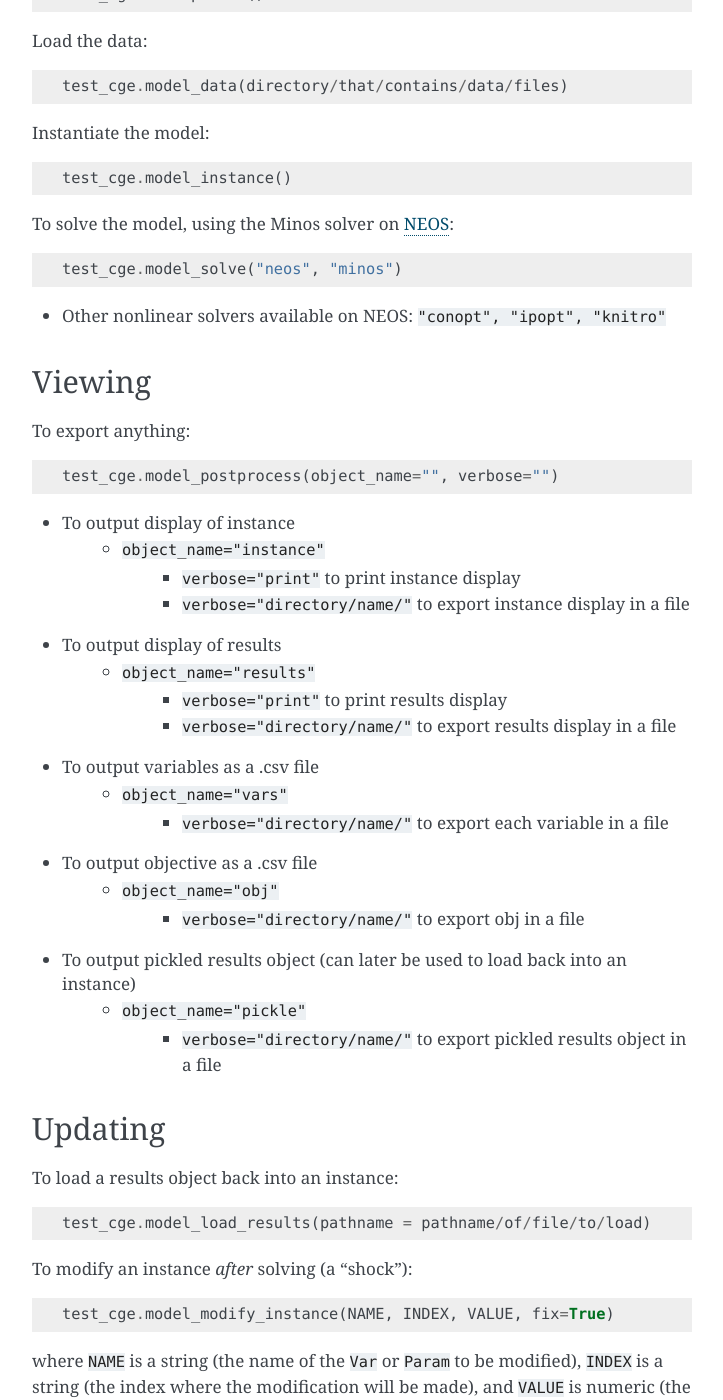
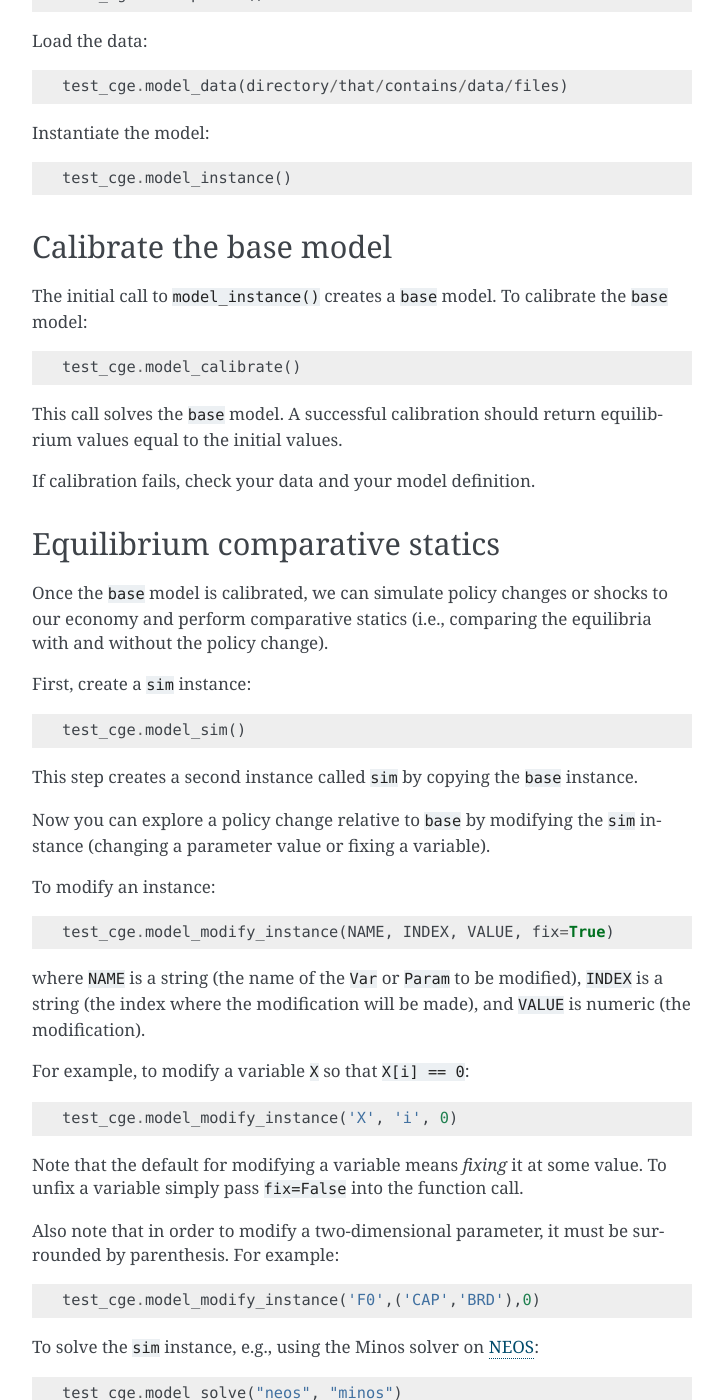
Before and after one commit to juanfung/pycge, a Sphinx documentation site: the page built from docs/index.rst, in a window 1280 px wide and 1400 px high, scrolled down 719 px. Shown: the whole window, without its empty margins (388-1111 px from the left). Built offline with Sphinx 7.4.7, drawn with Linux system fonts in a browser that asks for light colours; some of the changed text lies outside the part shown.

Commit message:
Update docs to include calibration and simulation

```diff
--- a/docs/index.rst
+++ b/docs/index.rst
@@ -47,14 +47,70 @@ Instantiate the model::
 
     test_cge.model_instance()
 
-To solve the model, using the Minos solver on `NEOS <neos-server.org/neos>`_::
+
+Calibrate the base model
+------------------------
+
+The initial call to ``model_instance()`` creates a ``base`` model.
+To calibrate the ``base`` model::
+
+     test_cge.model_calibrate()
+
+This call solves the ``base`` model. A successful calibration should return
+equilibrium values equal to the initial values.
+
+If calibration fails, check your data and your model definition.
+
+Equilibrium comparative statics
+-------------------------------
+
+Once the ``base`` model is calibrated, we can simulate policy changes or shocks to
+our economy and perform comparative statics (i.e., comparing the equilibria with and
+without the policy change).
+
+First, create a ``sim`` instance::
+
+     test_cge.model_sim()
+
+This step creates a second instance called ``sim`` by copying the ``base`` instance.
+
+Now you can explore a policy change relative to ``base`` by modifying the ``sim``
+instance (changing a parameter value or fixing a variable).
+
+To modify an instance::
+
+    test_cge.model_modify_instance(NAME, INDEX, VALUE, fix=True)
+
+where ``NAME`` is a string (the name of the ``Var`` or ``Param`` to be modified),
+``INDEX`` is a string (the index where the modification will be made), and
+``VALUE`` is numeric (the modification).
+
+For example, to modify a variable ``X`` so that ``X[i] == 0``::
+
+     test_cge.model_modify_instance('X', 'i', 0)
+
+Note that the default for modifying a variable means *fixing* it at some value.
+To unfix a variable simply pass ``fix=False`` into the function call.
+
+Also note that in order to modify a two-dimensional parameter, it must be surrounded by parenthesis.
+For example::
+    test_cge.model_modify_instance('F0',('CAP','BRD'),0)
+
+To solve the ``sim`` instance, e.g.,
+using the Minos solver on `NEOS <neos-server.org/neos>`_::
 
     test_cge.model_solve("neos", "minos")
 
 - Other nonlinear solvers available on NEOS: ``"conopt", "ipopt", "knitro"``
 
-Viewing
----------------
+To perform comparative statics::
+
+     test_cge.model_compare(base, sim)
+
+This returns the *difference* in equilibrium values between ``base`` and ``sim``.
+
+Viewing an instance or results
+------------------------------
 
 To export anything::
 
@@ -89,24 +145,6 @@ To load a results object back into an instance::
 
     test_cge.model_load_results(pathname = pathname/of/file/to/load)
 
-To modify an instance *after* solving (a "shock")::
-
-    test_cge.model_modify_instance(NAME, INDEX, VALUE, fix=True)
-
-where ``NAME`` is a string (the name of the ``Var`` or ``Param`` to be modified),
-``INDEX`` is a string (the index where the modification will be made), and
-``VALUE`` is numeric (the modification).
-
-For example, to modify a variable ``X`` so that ``X[i] == 0``::
-
-     test_cge.model_modify_instance('X', 'i', 0)
-
-Note that the default for modifying a variable means *fixing* it at some value.
-To unfix a variable simply pass ``fix=False`` into the function call.
-
-Also note that in order to modify a two-dimensional parameter, it must be surrounded by parenthesis.
-For example::
-    test_cge.model_modify_instance('F0',('CAP','BRD'),0)
 
 
 Indices and tables
```
